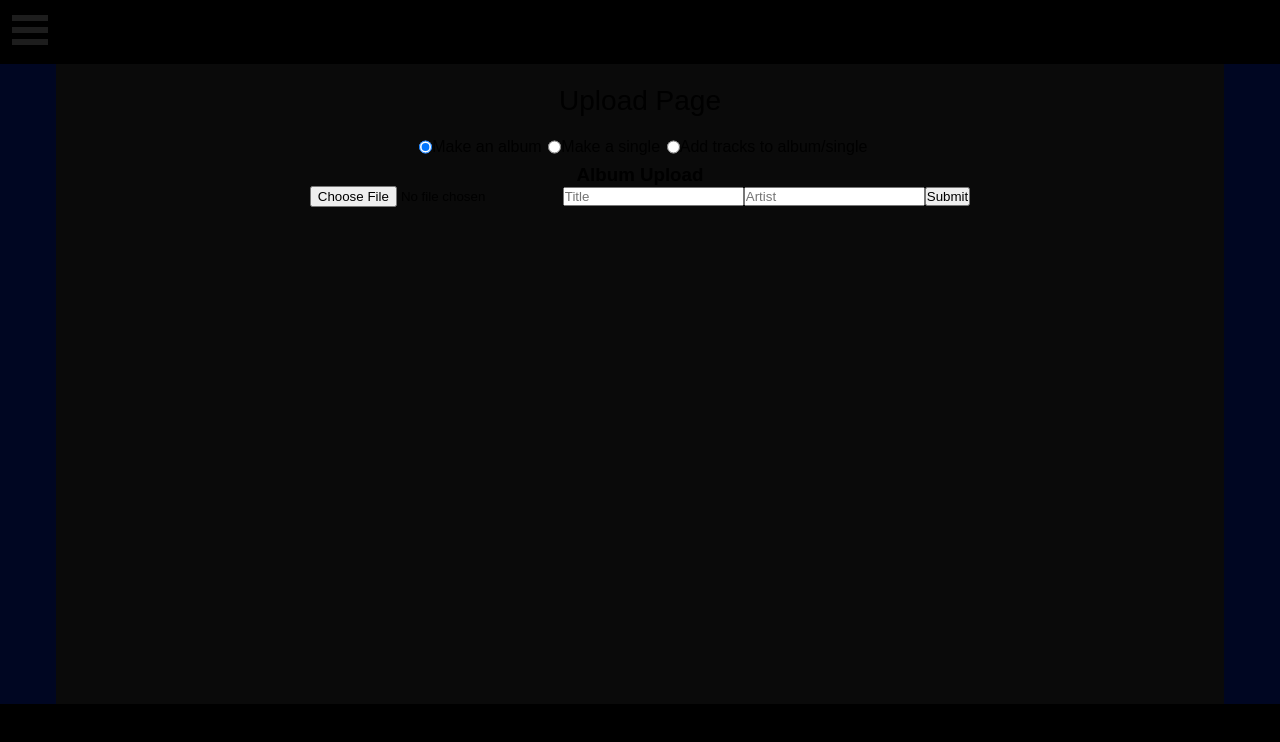
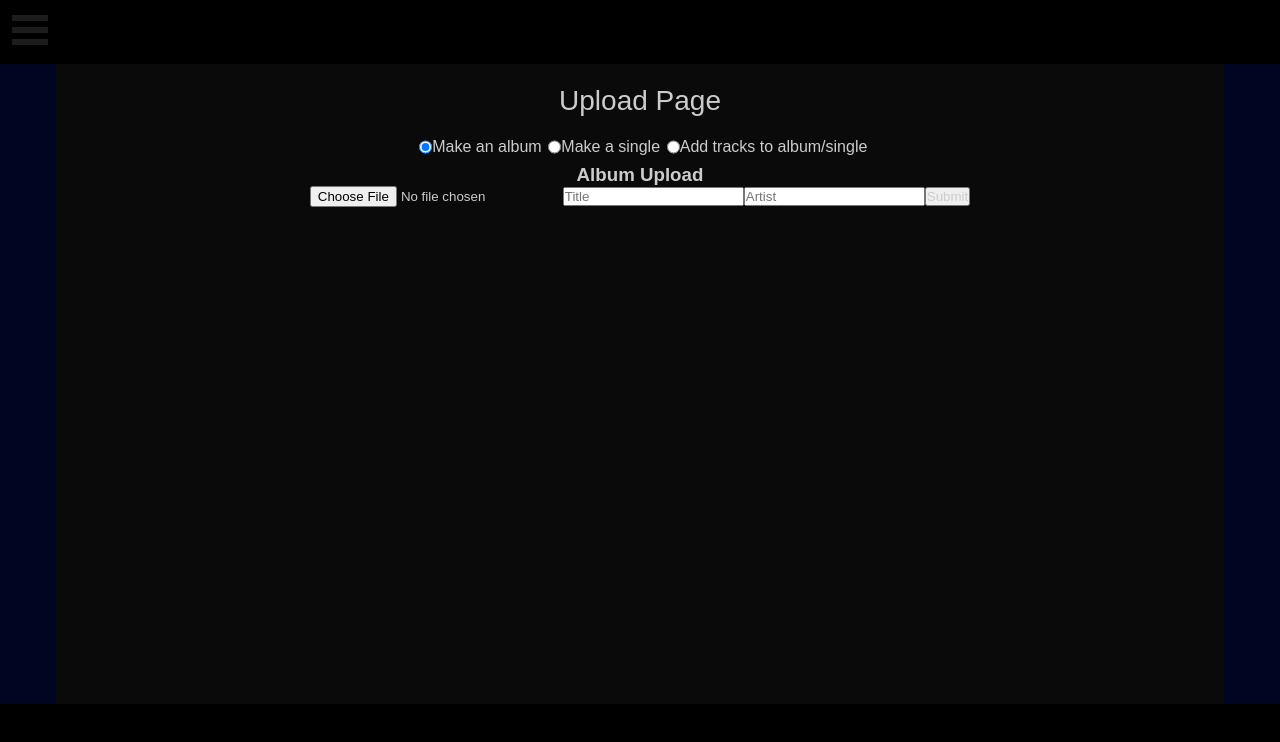
Before and after one commit to moreno-m2698/StudyCubbyFrontPrototype, a React (Vite) app: page /upload in a window 1280 px wide. Shown: the top 742 px of the page. Built offline with nearby package versions, Linux system fonts and the light colour scheme.

Commit message:
adjusted default coloring

```diff
--- a/src/CSS/index.css
+++ b/src/CSS/index.css
@@ -2,7 +2,7 @@
     margin: 0;
     padding: 0;
     font-family: sans-serif;
-    color: #000000
+    color: #cccccc
 }
 
 body {
--- /dev/null
+++ b/src/CSS/sidebarNavigator.css
@@ -0,0 +1,45 @@
+.sidebar-navigator {
+    display: flex;
+    gap: 4px;
+}
+
+
+input[type='radio'] {
+    display: none;
+}
+
+label {
+    position: relative;
+    color: white;
+    font-size: 1.125rem;
+    border: 2px solid white;
+    border-radius: 56px;
+    padding: 5px;
+    display: flex;
+    align-items: center;
+    justify-content: center;
+    cursor: pointer;
+}
+
+label:before {
+    content: '';
+    height: 9px;
+    width: 9px;
+    border: 2px solid;
+    border-radius: 50%;
+    margin: 0 2px 0 2px;
+}
+
+input[type='radio']:checked + label {
+    background: white;
+    color: blue;
+
+}
+
+input[type='radio']:checked + label:before {
+    height: 3px;
+    width: 3px;
+    border: 2px solid blue;
+    background-color: white;
+
+}
```
Also changed, not shown: src/components/UploadPageComponents/SingleDropZoneComponent.tsx (deleted, +0 -74 lines).
